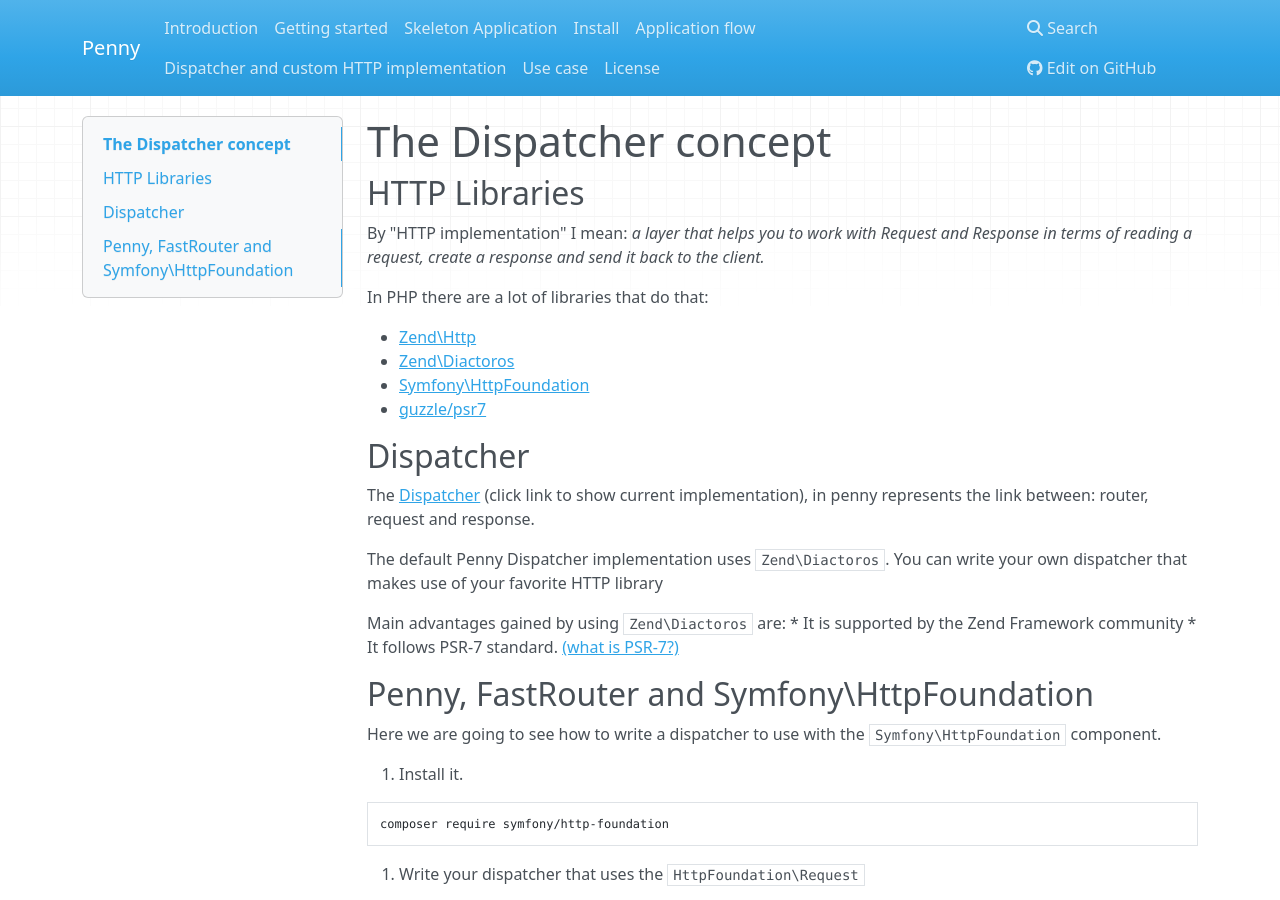
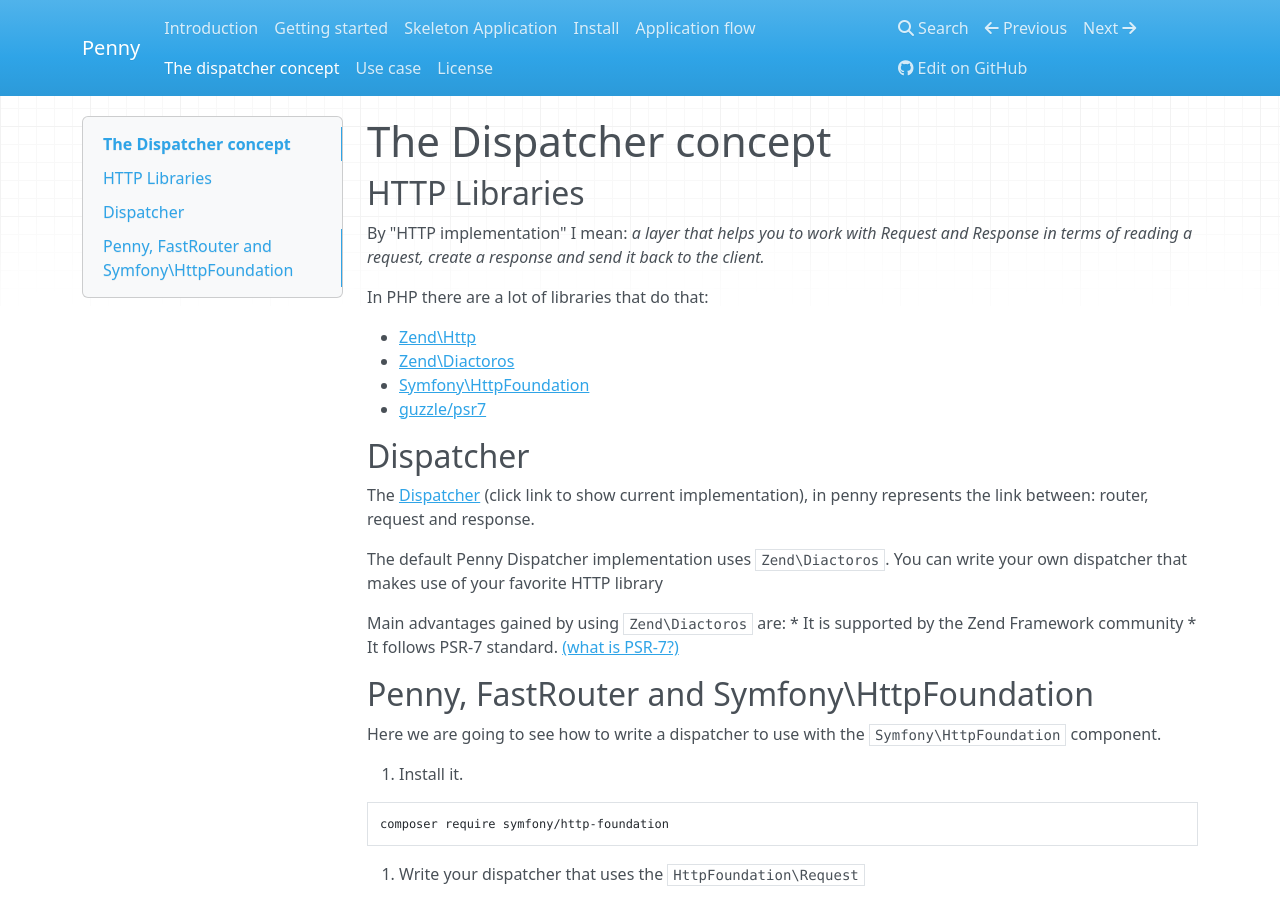
Before and after one commit to pennyphp/penny, an MkDocs documentation site: the page built from docs/the-dispatcher-concept.md, in a window 1280 px wide and 900 px high. Built offline with MkDocs 1.6.1, drawn with Linux system fonts in a browser that asks for light colours; nearby versions of some CDN libraries; old or Windows-style settings are respelled for this version of MkDocs.

Commit message:
fixed name file docs

```diff
--- a/mkdocs.yml
+++ b/mkdocs.yml
@@ -9,7 +9,7 @@ pages:
 - ['skeleton-application.md', 'Skeleton Application']
 - ['install.md', 'Install']
 - ['flow.md', 'Application flow']
-- ['dispatcher-and-custom-http-implementation.md', 'Dispatcher and custom HTTP implementation']
+- ['the-dispatcher-concept.md', 'The dispatcher concept']
 - ['use-case.md', 'Use case']
 - ['license.md', 'License']
 
```
Also changed, not shown: docs/the-dispatcher-concept.md (renamed from docs/dispatcher-and-custum-http-implementation.md).
